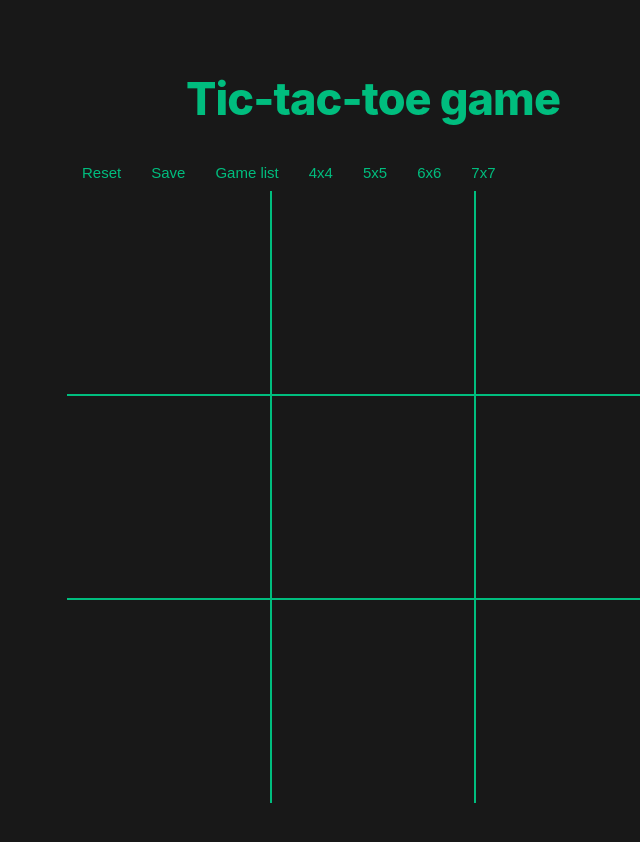
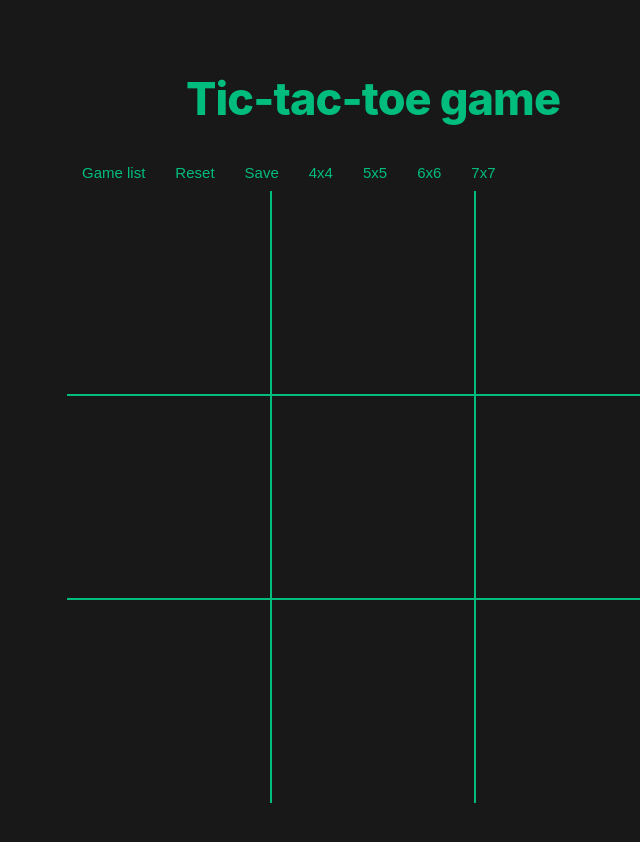
Before and after one commit to swiss1111/tic-tac-toe-react, a Next.js app: page / in a window 1280 px wide. Shown: the top 842 px of the page, without its empty margins (267-907 px from the left). Built offline with nearby package versions, Linux system fonts and the light colour scheme.

Commit message:
loaded game control button fix

```diff
--- a/components/gameTable/gameTable.tsx
+++ b/components/gameTable/gameTable.tsx
@@ -142,15 +142,18 @@ export default function GameTable({id}: GameTableProps) {
             </Head>
             <div className={styles.tableWrapper}>
                 <div className={styles.controllers}>
+                    <Button onClick={onNavigateToGameList} title="Game list"/>
                     <Button onClick={reset} title="Reset"/>
                     {!!id ? (<Button onClick={onModifyModal} title="Modify"/>) : (
-                        <Button onClick={onOpenSaveModal} title="Save"/>)}
-                    <Button onClick={onNavigateToGameList} title="Game list"/>
-                    {createTableSizesArray().filter(newSize => newSize !== size).map(newSize => (
-                        <Button key={newSize} onClick={() => {
-                            sizeChange(newSize)
-                        }} title={`${newSize}x${newSize}`}/>
-                    ))}
+                        <>
+                            <Button onClick={onOpenSaveModal} title="Save"/>
+                            {createTableSizesArray().filter(newSize => newSize !== size).map(newSize => (
+                                <Button key={newSize} onClick={() => {
+                                    sizeChange(newSize)
+                                }} title={`${newSize}x${newSize}`}/>
+                            ))}
+                        </>
+                    )}
                 </div>
                 <div className={styles.stretchyWrapper}>
                     <div className={styles.container}>
```
